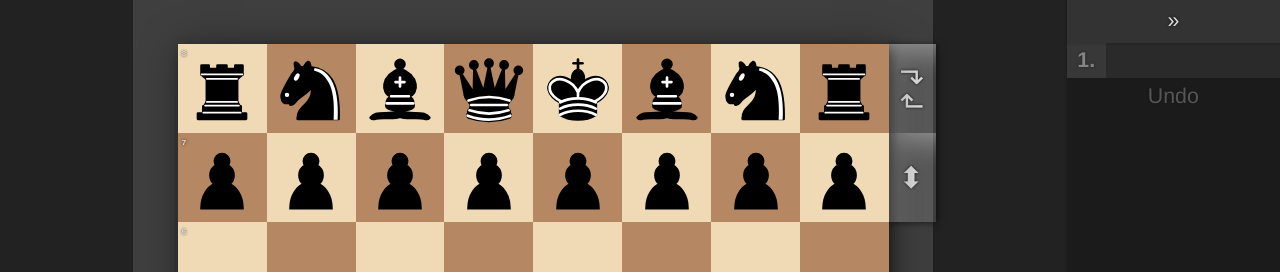
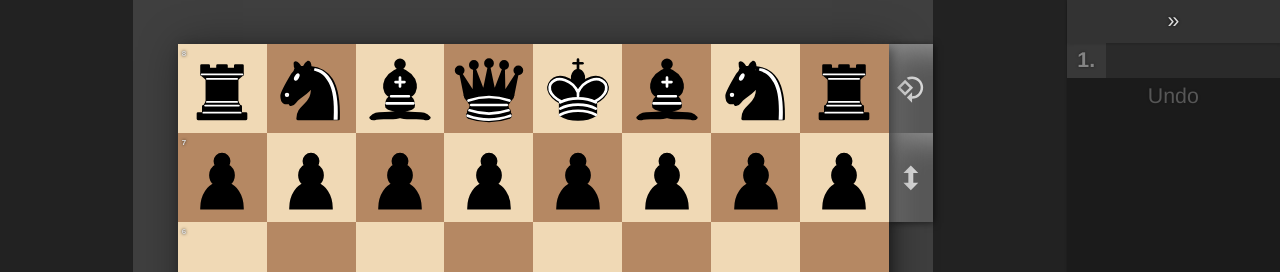
Before and after one commit to philer/phichess, a Svelte app: page / in a window 1280 px wide. Shown: the top 272 px of the page. Built offline with nearby package versions, Linux system fonts and the light colour scheme.

Commit message:
add icon pieces to algebraic notation

```diff
--- a/package.json
+++ b/package.json
@@ -15,6 +15,7 @@
     "pre-commit": "yarn lint && yarn typecheck"
   },
   "devDependencies": {
+    "@mdi/js": "^7.3.67",
     "@stylistic/eslint-plugin": "^1.0.0",
     "@sveltejs/vite-plugin-svelte": "2.4.6",
     "@tsconfig/svelte": "^5.0.0",
--- /dev/null
+++ b/src/Algebraic.svelte
@@ -0,0 +1,34 @@
+<script context="module" lang="ts">
+  import {
+    mdiChessBishop,
+    mdiChessKing,
+    mdiChessKnight,
+    mdiChessQueen,
+    mdiChessRook,
+  } from "@mdi/js"
+
+  import type { Move } from "./chess"
+  import Icon from "./Icon.svelte"
+</script>
+
+<script lang="ts">
+  export let move: Move | undefined = undefined
+</script>
+
+{#if move?.algebraic}
+  {#each move.algebraic as character, idx (`${idx}${character}`)}
+    {#if character === "N"}
+      <Icon path={mdiChessKnight} />
+    {:else if character === "B"}
+      <Icon path={mdiChessBishop} />
+    {:else if character === "R"}
+      <Icon path={mdiChessRook} />
+    {:else if character === "Q"}
+      <Icon path={mdiChessQueen} />
+    {:else if character === "K"}
+      <Icon path={mdiChessKing} />
+    {:else}
+      {character}
+    {/if}
+  {/each}
+{/if}
--- a/src/History.svelte
+++ b/src/History.svelte
@@ -1,4 +1,5 @@
 <script lang="ts">
+  import Algebraic from "./Algebraic.svelte"
   import { type Game, type Move, revertToMove } from "./chess"
   import { pairs } from "./util"
 
@@ -43,14 +44,14 @@
           class:current={idx * 2 + 1 === game.history.length}
           class:ghost={idx * 2 + 1 > game.history.length}
         >
-          {whiteMove?.algebraic ?? ""}
+          <Algebraic move={whiteMove} />
         </button>
         <button
           on:click={() => gotoMove(idx * 2 + 2)}
           class:current={idx * 2 + 2 === game.history.length}
           class:ghost={idx * 2 + 2 > game.history.length}
         >
-          {blackMove?.algebraic ?? ""}
+          <Algebraic move={blackMove} />
         </button>
       </li>
     {/each}
@@ -74,6 +75,9 @@
   span, button {
     padding: .25em .5em;
     text-align: left;
+    white-space: nowrap;
+    // display: flex;
+    // align-items: center;
   }
   .moveNumber {
     text-align: right;
--- /dev/null
+++ b/src/Icon.svelte
@@ -0,0 +1,28 @@
+<script lang="ts">
+  import { isTruthy } from "./util"
+
+  export let path: string
+  export let size: string = "1em"
+  export let flip: "horizontal" | "vertical" | undefined = undefined
+  export let rotate: number = 0
+</script>
+
+<svg
+  viewBox="0 0 24 24"
+  style:width={size}
+  style:height={size}
+  style:transform={
+    [
+      flip ? flip === "horizontal" ? "scale(-1, 1)" : "scale(1, -1)" : false,
+      rotate ? `rotate(${rotate})` : false,
+    ]
+      .filter(isTruthy)
+      .join(" ")
+  }
+><path fill="currentColor" d={path} /></svg>
+
+<style lang="scss">
+  svg {
+    vertical-align: -.1em;
+  }
+</style>
--- a/src/Perspective.svelte
+++ b/src/Perspective.svelte
@@ -1,8 +1,10 @@
 <script lang="ts">
+  import { mdiArrowUpDownBold, mdiFormatRotate90 } from "@mdi/js"
+
   import { type Game } from "./chess"
   import Chessboard from "./Chessboard.svelte"
   import Graveyard from "./Graveyard.svelte"
-  import PieceIcon from "./PieceIcon.svelte"
+  import Icon from "./Icon.svelte"
 
   export let game: Game
   export let asWhite = true
@@ -21,13 +23,11 @@
 
   <div class="right">
     <div class="tools">
-      <!-- ↶ ⤶ ↵ ↱↲ ⤹⤸ ◇ 🙾 -->
       <button on:click={() => rotate += 90}>
-          <div style:transform="rotate(90deg)">↱↲</div>
+        <Icon path={mdiFormatRotate90} flip="vertical" />
       </button>
       <button on:click={() => asWhite = !asWhite}>
-        ⬍
-        <!-- <PieceIcon piece={asWhite ? "b" : "w"} outline /> -->
+        <Icon path={mdiArrowUpDownBold} />
       </button>
     </div>
   </div>
@@ -79,6 +79,11 @@
       font-size: calc(.3333 * var(--square-size));
       height: var(--square-size);
       aspect-ratio: .5;
+
+      display: flex;
+      justify-content: center;
+      align-items: center;
+
       background: #fff2;
       box-shadow: inset .7em .7em 1em -.5em #fff6;
       transition: .3s background;
```
Also changed, not shown: 2 other files (tests, documents, lock files or other folders).
